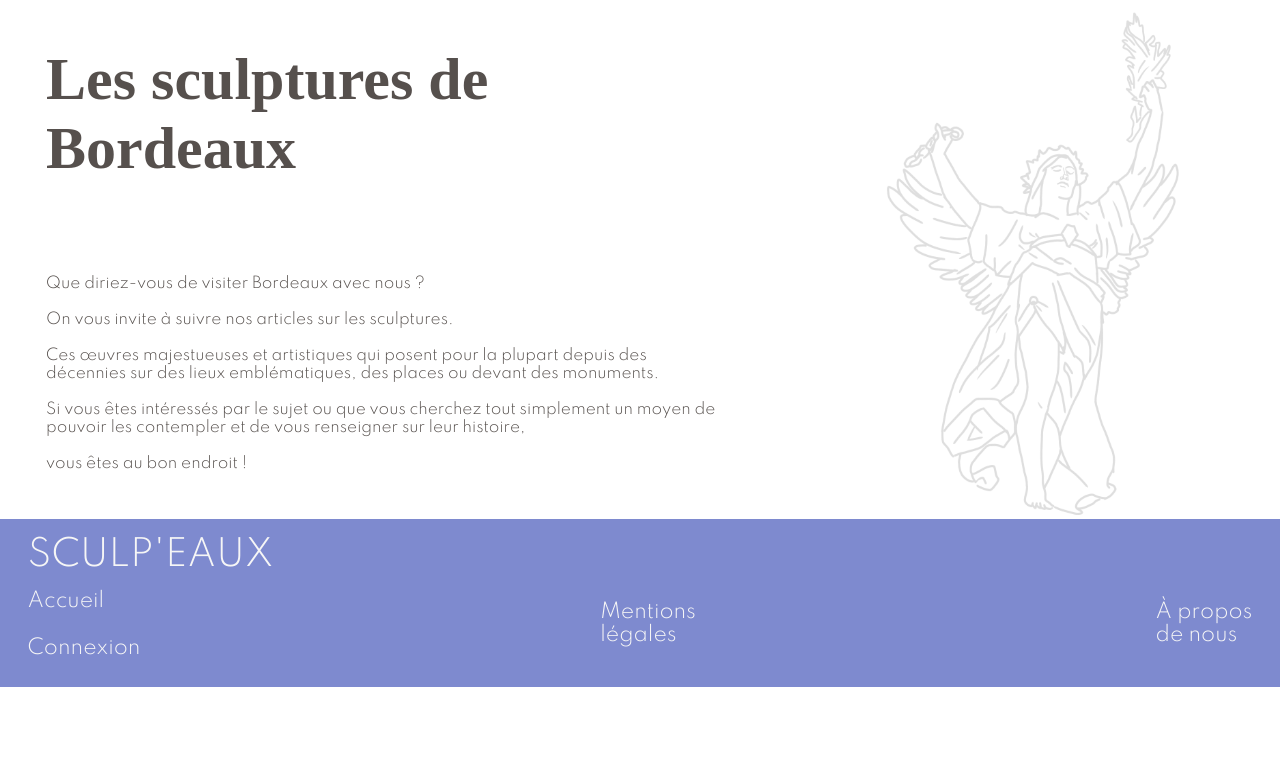
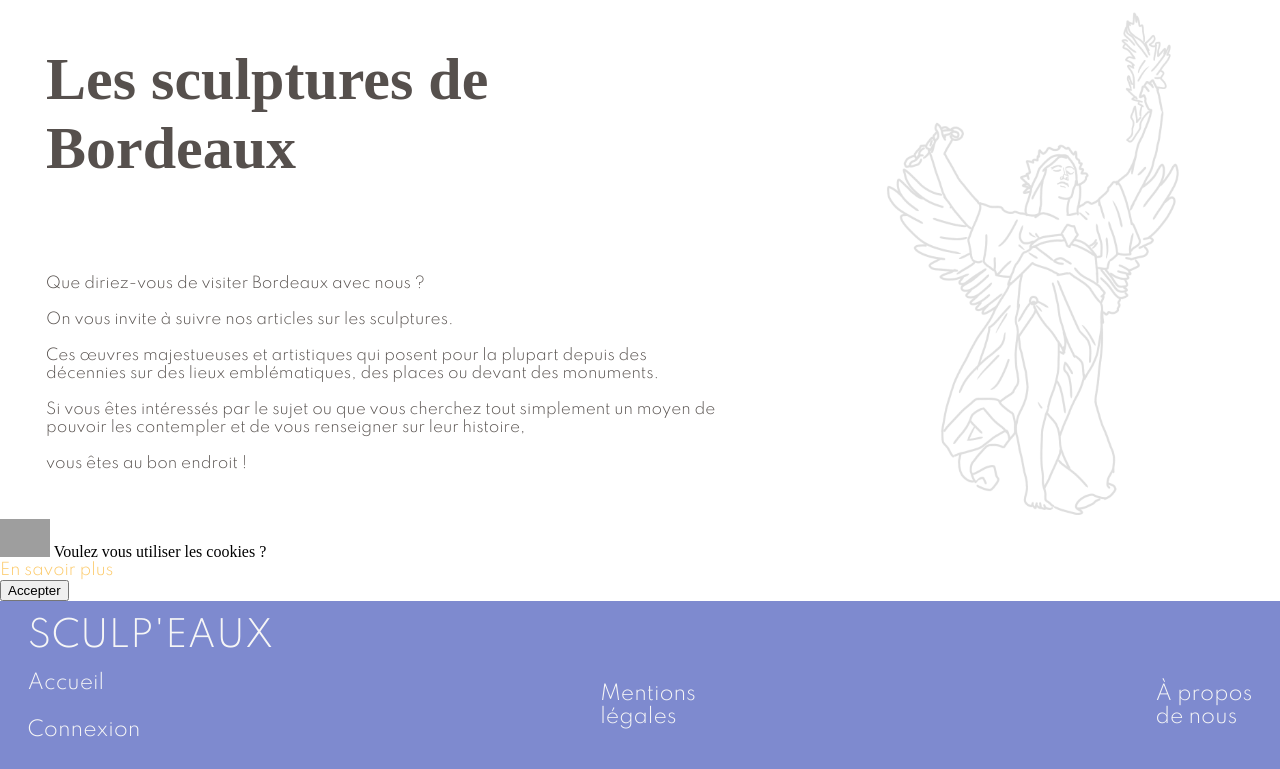
Before and after one commit to pey040/BlogArt-B07, a PHP site: page /accueil.php in a window 1280 px wide. Shown: the part 141-910 px from the top of the page. Before the commit the page ends 828 px from the top, so only its background shows below. Run offline with PHP 8.4, Linux system fonts and the light colour scheme; some web fonts are replaced; grey boxes are pictures that could not be loaded.

Commit message:
ajout du popup pour les cookies

```diff
--- /dev/null
+++ b/AllFront/Style/style_cookies.css
@@ -0,0 +1,88 @@
+/* .card {
+    width: 350px;
+    flex-direction: column;
+    min-width: 0;
+    word-wrap: break-word;
+    background-color: #fff;
+    background-clip: border-box;
+    border: 1px solid #d2d2dc;
+    border-radius: 6px;
+    -webkit-box-shadow: 0px 0px 5px 0px rgb(249, 249, 250);
+    -moz-box-shadow: 0px 0px 5px 0px rgba(212, 182, 212, 1);
+    box-shadow: 0px 0px 5px 0px rgb(161, 163, 164)
+} */
+
+:root{
+    --white: #F6F6F6;
+    --blue: #7E8ACF;
+    --gold: #FCC967;
+    --grey: #56504D;
+    --black: #000000;
+}
+
+
+.cookies a {
+    text-decoration: none;
+    color: var(--gold);
+    margin-top: 8px
+}
+
+.cookies a:hover {
+    text-decoration: none;
+    color: var(--blue);
+    margin-top: 8px
+}
+
+
+/* Popup container */
+.popup {
+    position: relative;
+    cursor: pointer;
+    justify-content: center;
+  }
+
+  /* The actual popup (appears on top) */
+  .popup .popuptext {
+    visibility: hidden;
+    width: 160px;
+    background-color: var(--blue);
+    color: var(--grey);
+    text-align: center;
+    border-radius: 6px;
+    padding: 8px 0;
+    position: absolute;
+    z-index: 1;
+    bottom: 125%;
+    left: 50%;
+    margin-left: -80px;
+  }
+
+  /* Popup arrow
+  .popup .popuptext::after {
+    content: "";
+    position: absolute;
+    top: 100%;
+    left: 50%;
+    margin-left: -5px;
+    border-width: 5px;
+    border-style: solid;
+    border-color: #555 transparent transparent transparent;
+  } */
+
+  /* Toggle this class when clicking on the popup container (hide and show the popup)
+  .popup .show {
+    visibility: visible;
+    -webkit-animation: fadeIn 1s;
+    animation: fadeIn 1s
+  } */
+
+  /* Add animation (fade in the popup) */
+  @-webkit-keyframes fadeIn {
+    from {opacity: 0;}
+    to {opacity: 1;}
+  }
+
+  @keyframes fadeIn {
+    from {opacity: 0;}
+    to {opacity:1 ;}
+  }
--- a/AllFront/accueil.php
+++ b/AllFront/accueil.php
@@ -1,9 +1,17 @@
-<?php require_once('../AllFront/header.php') ?>
+<?php
+require_once('../AllFront/header.php');
+
+// Insertion classe Article
+require_once __DIR__ . '../../CLASS_CRUD/article.class.php';
+$monArticle = new ARTICLE();
+?>
 
 <html>
+
     <head>
         <!-- <link rel="stylesheet" href="Style/style_header.css"> -->
         <link rel="stylesheet" href="Style/style_accueil.css">
+        <link rel="stylesheet" href="Style/style_cookies.css">
         <link rel="preconnect" href="https://fonts.googleapis.com">
         <link rel="preconnect" href="https://fonts.gstatic.com" crossorigin>
         <link href="https://fonts.googleapis.com/css2?family=Spartan:wght@300;500&display=swap" rel="stylesheet">
@@ -11,6 +19,15 @@
         <link rel="preconnect" href="https://fonts.gstatic.com" crossorigin>
         <link href="https://fonts.googleapis.com/css2?family=STIX+Two+Text&display=swap" rel="stylesheet">
     </head>
+
+<!-- Cookie -->
+<!--
+<a href="javascript:PopupCentrer('popup.php',300,150,'menubar=no,status=no')">popup centré de 300 par 150 pixels</a>
+       -->
+
+<!-- end Cookie -->
+
+
     <body>
 
         <div class="accueilTop">
@@ -32,7 +49,51 @@
 
 
 
+
+
+
     </body>
 </html>
+<?php include('../AllFront/popup.php') ?>
+<?php require_once('../AllFront/footer.php') ?>
 
-<?php require_once('../AllFront/footer.php') ?>
+
+<script>
+// When the user clicks on <div>, open the popup
+// function myFunction() {
+//   var popup = document.getElementById("myPopup");
+//   popup.classList.toggle("show");
+// }
+
+// function PopupCentrer(page, largeur, hauteur, options) {
+//   var top=(screen.height-hauteur)/2;
+//   var left=(screen.width-largeur)/2;
+//   window.open(page,"","top="+top+",left="+left+",width="+largeur+",height="+hauteur+","+options);
+// }
+
+// window.onload=function() { // Au chargement de la page
+//   window.open("popup.php"); // On ouvre la popup
+// };
+
+popup = document.getElementById("popup");
+acceptPopupButton = document.getElementById("acceptPopupButton")
+var cookiesAuthorized = false;
+
+function closePopup() {
+    popup.style.display = "none";
+    closeButton.style.display = "none";
+    burgerButton.style.display = "flex";
+}
+
+function acceptCookies() {
+    cookiesAuthorized = true;
+    popup.style.display = "none";
+    localStorage.setItem("cookiesAuthorized", JSON.stringify(cookiesAuthorized));
+}
+
+if (localStorage.getItem("cookiesAuthorized") === "true") {
+    popup.style.display = "none";
+} else {
+    popup.style.display = "flex"
+}
+</script>
--- a/AllFront/mentionslegales.php
+++ b/AllFront/mentionslegales.php
@@ -81,7 +81,7 @@
             </p>
 
 
-            <p class="textmlegalestitle">ARTICLE 7 : Cookies</p>
+            <p id="cookies" class="textmlegalestitle">ARTICLE 7 : Cookies</p>
             <p class="textmlegalestext">
             Les cookies sont de petits fichiers stockés temporairement sur le disque dur de l’ordinateur de l’Utilisateur par votre navigateur et qui sont nécessaires à l’utilisation du site sculpeaux.com. <br>
             L’information contenue dans les cookies est utilisée pour améliorer le site. En naviguant sur le site, L’Utilisateur les accepte. <br>
--- /dev/null
+++ b/AllFront/popup.php
@@ -0,0 +1,18 @@
+<html>
+    <head>
+        <link rel="stylesheet" href="/AllFront/Style/style_cookies.css">
+    </head>
+    <body>
+        <div id="popup">
+            <span class="popuptext">
+            <div class="d-flex justify-content-center mt-5 h-100">
+                <div class="d-flex align-items-center align-self-center card p-3 text-center cookies">
+                    <img src="https://i.imgur.com/Tl8ZBUe.png" width="50">
+                    <span class="mt-2">Voulez vous utiliser les cookies ?</span><br>
+                    <a class="d-flex align-items-center" href="mentionslegales.php #cookies" target="blank">En savoir plus</a><i class="fa fa-angle-right ml-2"></i></a><br>
+                    <button class="btn btn-dark mt-3 px-4" type="button" onClick="acceptCookies()">Accepter</button> </div>
+            </div>
+        </span>
+        </div>
+    </body>
+</html>
```
Also changed, not shown: AllFront/Assets/dessin_cookies.png (added).
